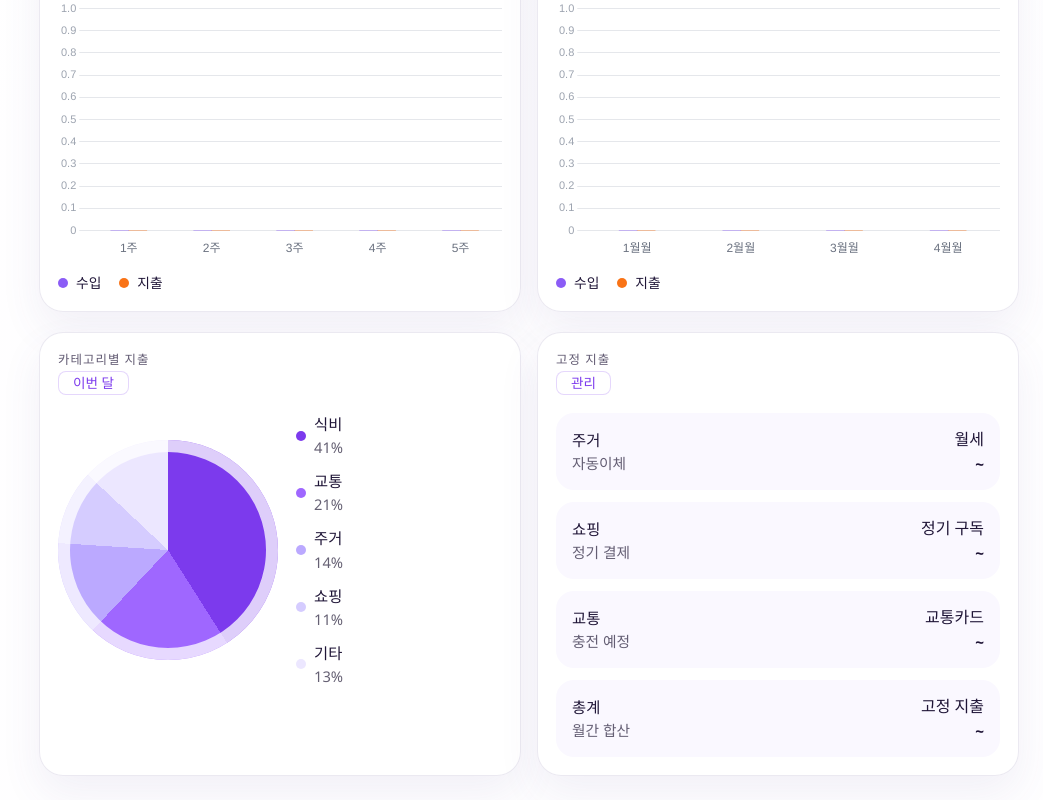
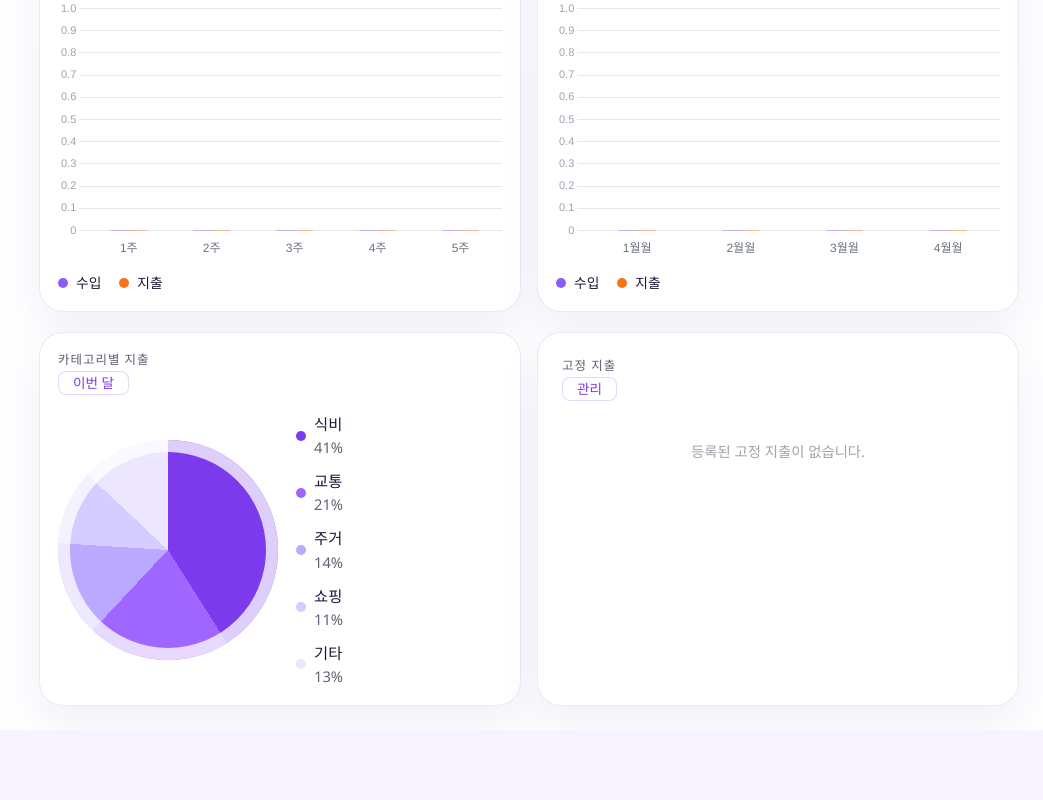
Before and after one commit to ksy9565/KB_Skeleton_Project, a Vue app: page / in a window 1280 px wide. Shown: the part 965-1765 px from the top of the page, without its empty margins (237-1280 px from the left). After the commit the page ends 1695 px from the top, so only its background shows below. Built offline with nearby package versions, Linux system fonts and the light colour scheme.

Commit message:
Feat: 고정 지출 컴포넌트 구현 전체 거래 데이터 중 고정 지출 데이터 필터링 logined.vue의 더미 데이터 제거

```diff
--- a/src/components/mainPage/DashboardFixedExpenseCard.vue
+++ b/src/components/mainPage/DashboardFixedExpenseCard.vue
@@ -1,10 +1,27 @@
 <script setup>
-defineProps({
-  items: {
-    type: Array,
-    required: true,
-  },
+import { computed } from 'vue';
+import { useTransactionStore } from '@/stores/transactionStore';
+import { useBaseStore } from '@/stores/commonStore';
+
+const transactionStore = useTransactionStore();
+const baseStore = useBaseStore();
+
+// 1. 고정 지출 항목 필터링
+const fixedExpenses = computed(() => {
+  return transactionStore.transactions.filter(tx => tx.isFixed === true);
 });
+
+// 2. 고정 지출 총 합계 계산
+const totalFixedAmount = computed(() => {
+  return fixedExpenses.value.reduce((acc, curr) => acc + curr.amount, 0);
+});
+
+// 3. 날짜에서 "일"만 추출 (예: "2026-04-02" -> "2일")
+const getDayOnly = (dateString) => {
+  if (!dateString) return '';
+  const day = new Date(dateString).getDate();
+  return `${day}일`;
+};
 </script>
 
 <template>
@@ -15,16 +32,125 @@ defineProps({
     </div>
 
     <div class="fixed-expense-list">
-      <div v-for="item in items" :key="item.label" class="fixed-expense-row">
+      <div v-for="item in fixedExpenses" :key="item.id" class="fixed-expense-row">
+        <div class="row-left">
+          <span class="day-text">{{ getDayOnly(item.date) }}</span>
+
+          <div class="info-group">
+            <strong class="memo">{{ item.memo }}</strong>
+            <span class="category">{{ baseStore.getCategoryName(item.categoryId) || '기타' }}</span>
+          </div>
+        </div>
+
+        <div class="row-right">
+          <strong class="amount">{{ item.amount.toLocaleString() }}원</strong>
+        </div>
+      </div>
+
+      <div v-if="fixedExpenses.length === 0" class="empty-msg">
+        등록된 고정 지출이 없습니다.
+      </div>
+
+      <div class="fixed-expense-row total-row" v-if="fixedExpenses.length > 0">
         <div>
-          <strong>{{ item.label }}</strong>
-          <p>{{ item.helper }}</p>
+          <strong>총 고정 지출</strong>
         </div>
         <div class="fixed-expense-value">
-          <span>{{ item.value }}</span>
-          <strong>{{ item.amount }}</strong>
+          <strong class="total-amount">{{ totalFixedAmount.toLocaleString() }}원</strong>
         </div>
       </div>
     </div>
   </article>
 </template>
+
+<style scoped>
+.fixed-expense-panel {
+  display: flex;
+  flex-direction: column;
+  padding: 24px;
+}
+
+.fixed-expense-list {
+  display: flex;
+  flex-direction: column;
+  gap: 12px;
+  margin-top: 20px;
+}
+
+.total-row {
+  background: rgba(124, 58, 237, 0.05);
+  margin-top: 8px;
+}
+
+.total-amount {
+  color: #7c3aed;
+  font-size: 1.1rem;
+}
+
+.empty-msg {
+  text-align: center;
+  padding: 20px;
+  color: rgba(28, 20, 48, 0.4);
+  font-size: 0.9rem;
+}
+
+/* 개별 행 레이아웃 */
+.fixed-expense-row {
+  display: flex;
+  justify-content: space-between;
+  align-items: center;
+  padding: 16px 20px;
+  background: #f8f7ff;
+  border-radius: 18px;
+}
+
+.row-left {
+  display: flex;
+  align-items: center; /* 가로 정렬 */
+  gap: 20px; /* 날짜와 텍스트 사이 간격 */
+}
+
+/* 날짜 스타일 */
+.day-text {
+  font-size: 1rem;
+  color: #7c3aed;
+  font-weight: 600;
+  min-width: 32px; /* 날짜 너비 고정으로 줄맞춤 */
+}
+
+/* 메모 & 카테고리 수직 정렬 */
+.info-group {
+  display: flex;
+  flex-direction: column;
+  gap: 2px;
+}
+
+.memo {
+  font-size: 1.05rem;
+  color: #1c1430;
+}
+
+.category {
+  font-size: 0.85rem;
+  color: #8278aa;
+}
+
+/* 금액 스타일 */
+.amount {
+  font-size: 1.05rem;
+  color: #1c1430;
+  font-weight: 700;
+}
+
+/* 총계 행 스타일 */
+.total-row {
+  background: #f4f2ff;
+  margin-top: 4px;
+}
+
+.total-label {
+  font-size: 1.05rem;
+  color: #1c1430;
+}
+
+</style>
--- a/src/pages/mainPage/logined.vue
+++ b/src/pages/mainPage/logined.vue
@@ -77,8 +77,7 @@ const categorySeries = [
 const fixedExpenses = [
   { label: '주거', value: '월세', amount: '~', helper: '자동이체' },
   { label: '쇼핑', value: '정기 구독', amount: '~', helper: '정기 결제' },
-  { label: '교통', value: '교통카드', amount: '~', helper: '충전 예정' },
-  { label: '총계', value: '고정 지출', amount: '~', helper: '월간 합산' },
+  { label: '교통', value: '교통카드', amount: '~', helper: '충전 예정' }
 ];
 </script>
 
@@ -97,7 +96,7 @@ const fixedExpenses = [
 
       <section class="panel-grid upper-grid">
         <DashboardCalendarPanel/>
-        <DashboardRecentTransactions :items="recentTransactions" />
+        <DashboardRecentTransactions/>
       </section>
 
       <section class="panel-grid lower-grid">
```
